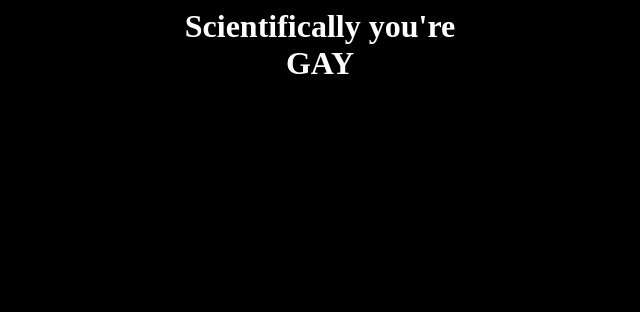
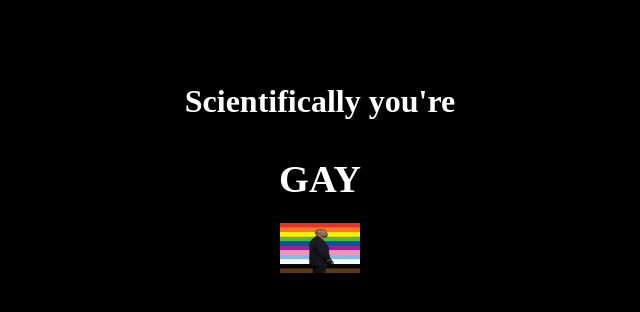
Before and after one commit to Tamilnavi/Navim, a plain HTML site: page sample.html in a window 1280 px wide. Shown: the whole page, without its empty margins (320-960 px from the left). Drawn offline with Linux system fonts and the light colour scheme.

Commit message:
sample.html

```diff
--- a/sample.html
+++ b/sample.html
@@ -3,6 +3,8 @@
 <title> pranked</title>
 </head>
 <body align =center text= white bgcolor= black>
-<h1> Scientifically you're<br> GAY</h1>
+<br><br><br>
+<h1> Scientifically you're <br> <br><big>GAY</big></h1>
+<img src= gay.gif height= 50px width= 80px>
 </body>
 </html>
```
